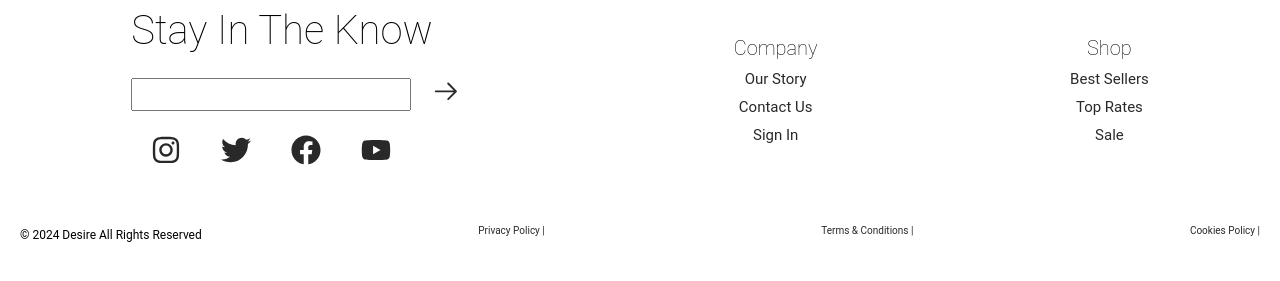
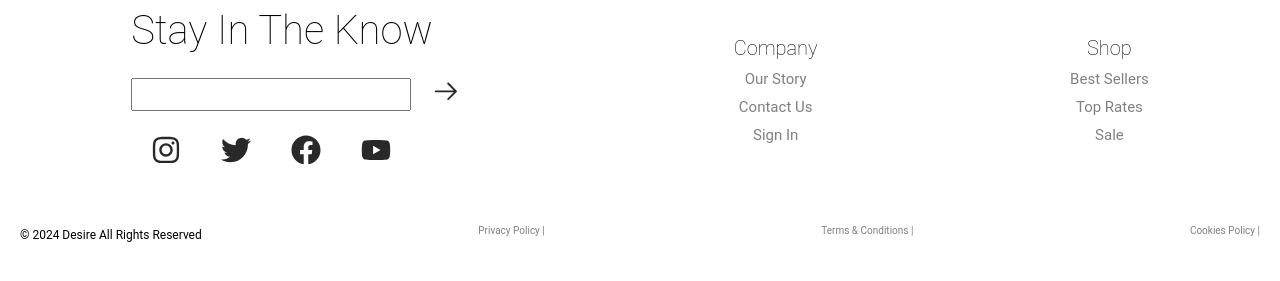
Before and after one commit to youcef23061983/clothing-ecommerce, a React (Vite) app in the folder front-end/: page / in a window 1280 px wide. Shown: the part 197-478 px from the top of the page. Built offline with nearby package versions, Linux system fonts and the light colour scheme; no server answers.

Commit message:
footerupdate

```diff
--- a/front-end/src/front page/Footer.jsx
+++ b/front-end/src/front page/Footer.jsx
@@ -2,7 +2,7 @@ import React from "react";
 import { GoArrowRight } from "react-icons/go";
 import { FaInstagram, FaTwitter, FaFacebook, FaYoutube } from "react-icons/fa";
 
-import { Link } from "react-router-dom";
+import { Link, NavLink } from "react-router-dom";
 
 const Footer = () => {
   return (
@@ -33,27 +33,63 @@ const Footer = () => {
         </div>
         <div className="footerCompany">
           <h3>Company</h3>
-          <Link className="footerLink" to="story">
+          <NavLink
+            style={({ isActive }) => {
+              return { color: isActive ? " rgb(249, 175, 35)" : "grey" };
+            }}
+            className="footerLink"
+            to="story"
+          >
             Our Story
-          </Link>
-          <Link className="footerLink" to="contact">
+          </NavLink>
+          <NavLink
+            style={({ isActive }) => {
+              return { color: isActive ? " rgb(249, 175, 35)" : "grey" };
+            }}
+            className="footerLink"
+            to="contact"
+          >
             Contact Us
-          </Link>
-          <Link className="footerLink" to="login">
+          </NavLink>
+          <NavLink
+            style={({ isActive }) => {
+              return { color: isActive ? " rgb(249, 175, 35)" : "grey" };
+            }}
+            className="footerLink"
+            to="login"
+          >
             Sign In
-          </Link>
+          </NavLink>
         </div>
         <div className="footerCompany">
           <h3>Shop</h3>
-          <Link className="footerLink" to="best">
+          <NavLink
+            style={({ isActive }) => {
+              return { color: isActive ? " rgb(249, 175, 35)" : "grey" };
+            }}
+            className="footerLink"
+            to="best"
+          >
             Best Sellers
-          </Link>
-          <Link className="footerLink" to="rating">
+          </NavLink>
+          <NavLink
+            style={({ isActive }) => {
+              return { color: isActive ? " rgb(249, 175, 35)" : "grey" };
+            }}
+            className="footerLink"
+            to="rating"
+          >
             Top Rates
-          </Link>
-          <Link className="footerLink" to="sale">
+          </NavLink>
+          <NavLink
+            style={({ isActive }) => {
+              return { color: isActive ? " red" : "grey" };
+            }}
+            className="footerLink"
+            to="sale"
+          >
             Sale
-          </Link>
+          </NavLink>
         </div>
       </div>
       <ul className="copyrights">
@@ -61,13 +97,37 @@ const Footer = () => {
           <p className="footerReserved">© 2024 Desire All Rights Reserved</p>
         </li>
         <li className="footerTerms">
-          <a href="/policy">Privacy Policy |</a>
+          <NavLink
+            className="footerTerms"
+            style={({ isActive }) => {
+              return { color: isActive ? " rgb(249, 175, 35)" : "grey" };
+            }}
+            to="policy"
+          >
+            Privacy Policy |{" "}
+          </NavLink>
         </li>
         <li className="footerTerms">
-          <a href="/terms">Terms &amp; Conditions |</a>
+          <NavLink
+            className="footerTerms"
+            style={({ isActive }) => {
+              return { color: isActive ? " rgb(249, 175, 35)" : "grey" };
+            }}
+            to="terms"
+          >
+            Terms &amp; Conditions |{" "}
+          </NavLink>
         </li>
         <li className="footerTerms">
-          <a href="/cookies">Cookies Policy |</a>
+          <NavLink
+            className="footerTerms"
+            style={({ isActive }) => {
+              return { color: isActive ? " rgb(249, 175, 35)" : "grey" };
+            }}
+            to="cookies"
+          >
+            Cookies Policy |{" "}
+          </NavLink>
         </li>
       </ul>
     </div>
```
